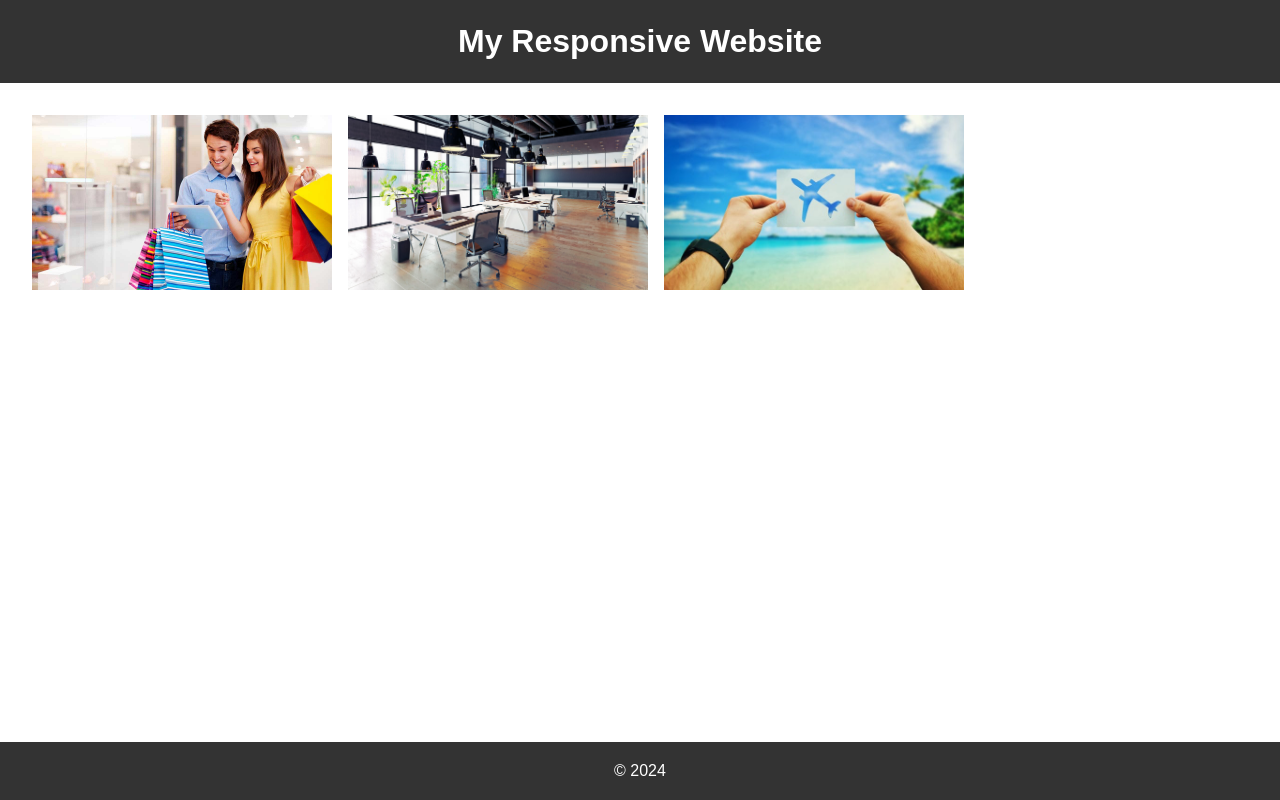
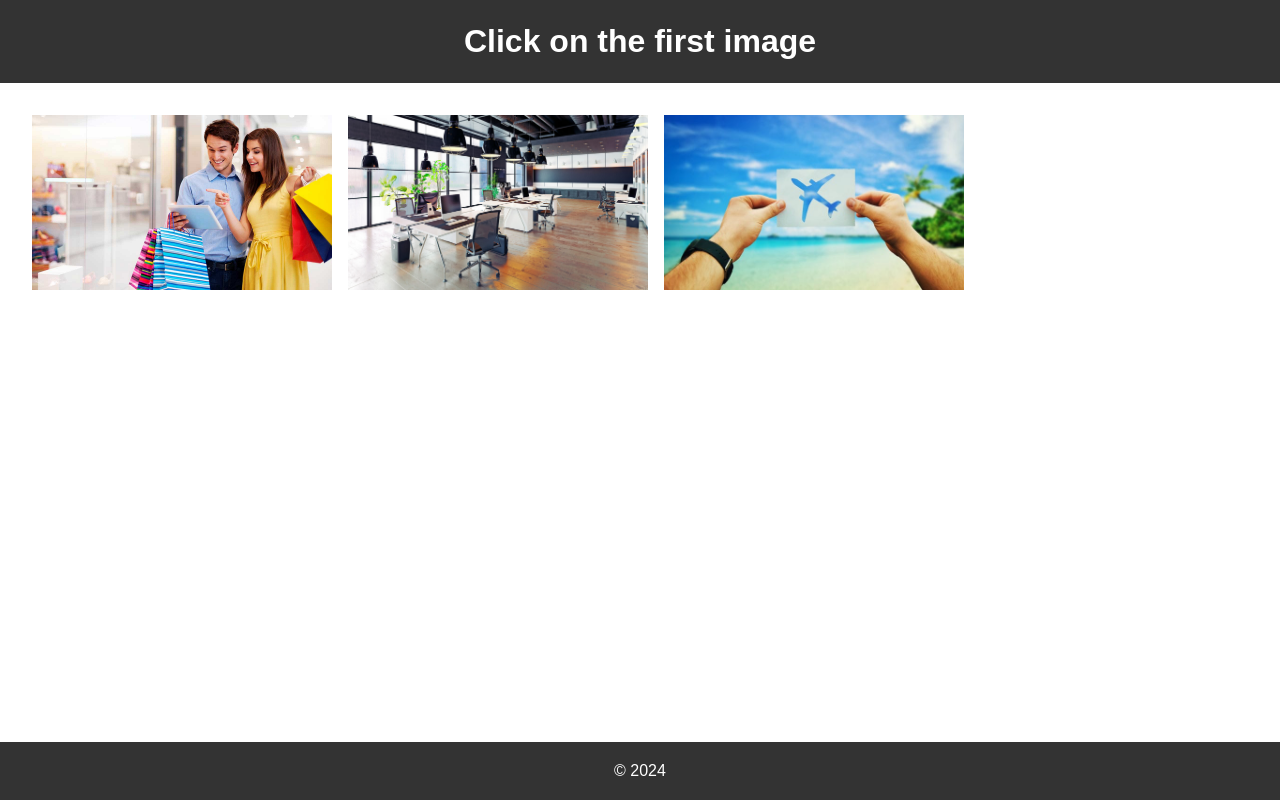
Before and after one commit to bonfildev/dbd-repo, a plain HTML site: page index.html in a window 1280 px wide. Drawn offline with Linux system fonts and the light colour scheme.

Commit message:
Update index.html

```diff
--- a/index.html
+++ b/index.html
@@ -8,7 +8,7 @@
 </head>
 <body>
     <header>
-        <h1>My Responsive Website</h1>
+        <h1>Click on the first image</h1>
     </header>
     <main>
         <section class="gallery">
```
